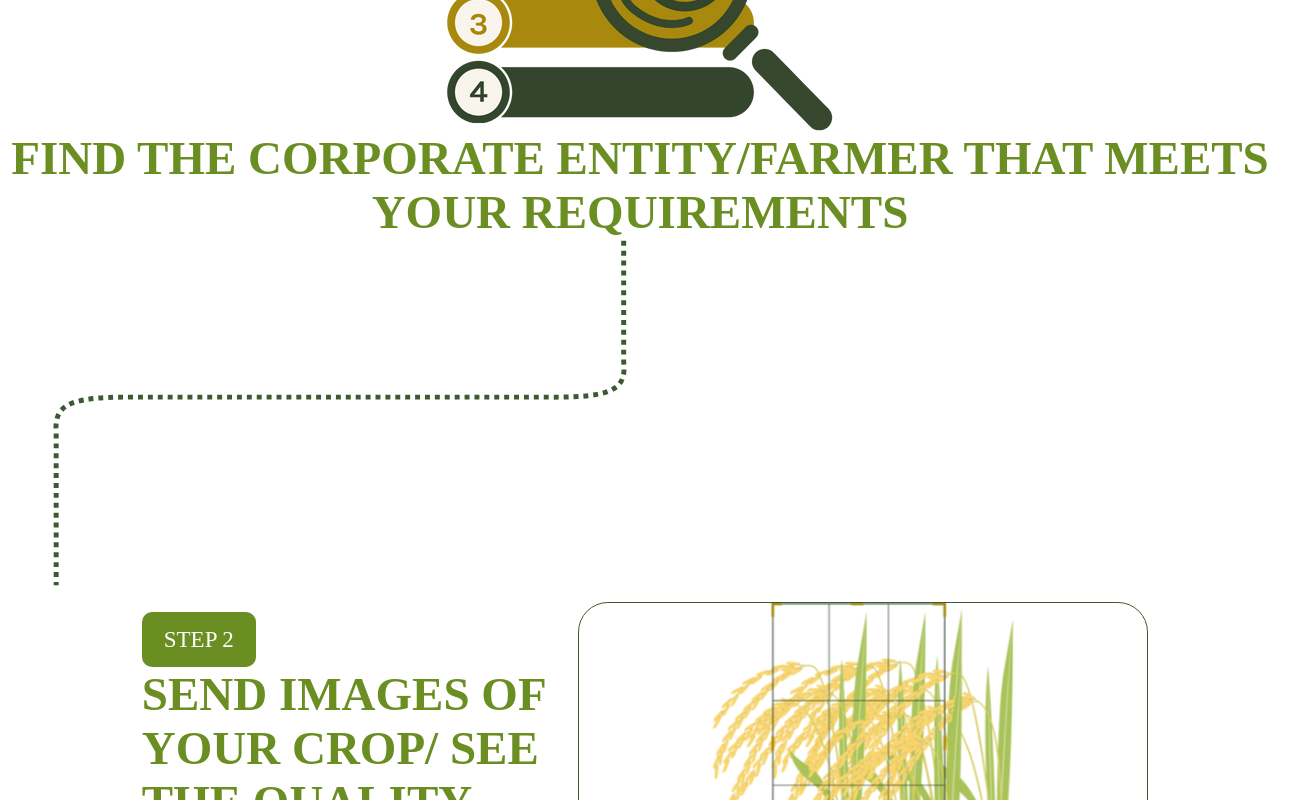
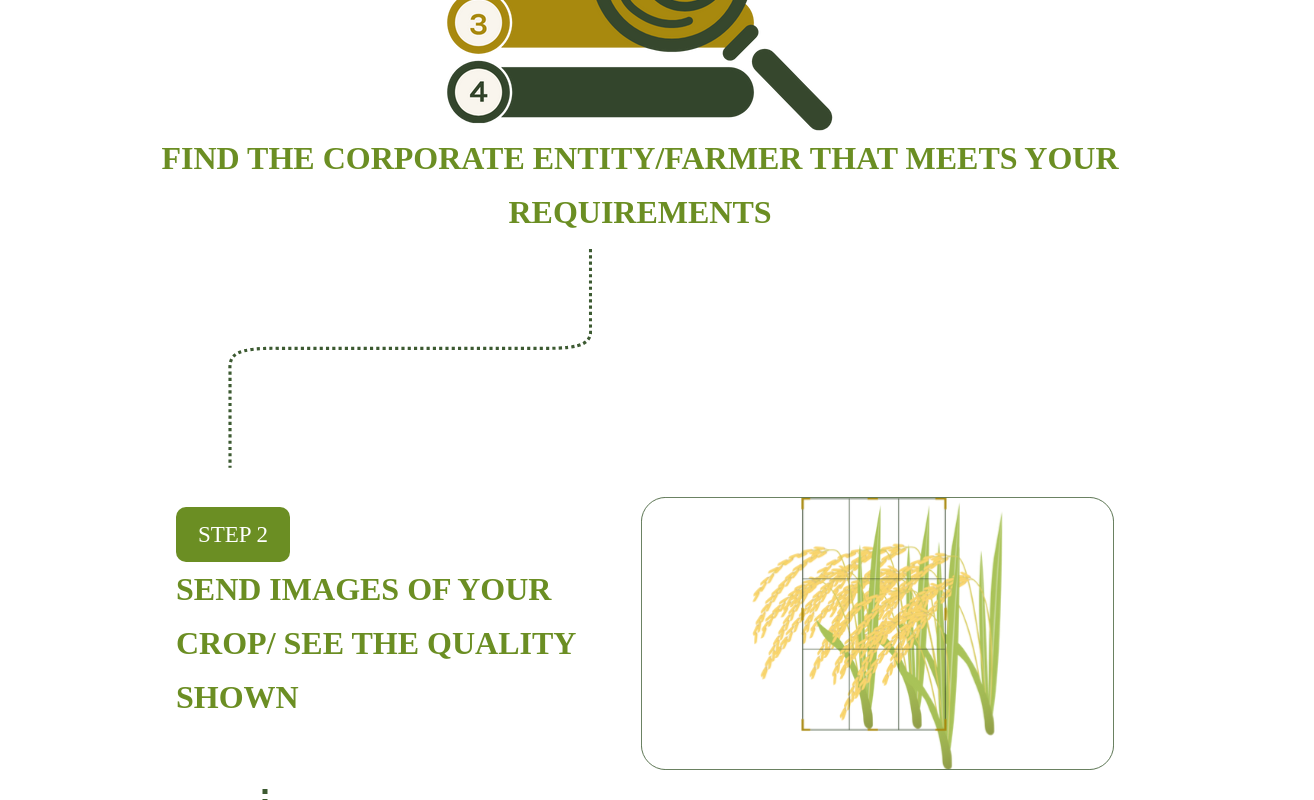
Before and after one commit to aarushsaboo/bsec-technologies, a Next.js app: page /platforms in a window 1280 px wide. Shown: the part 3720-4520 px from the top of the page, 1314 px wide, since content can reach past the window. Built offline with nearby package versions, Linux system fonts and the light colour scheme.

Commit message:
made everything except navbar responsive upto 1107px

```diff
--- a/app/components/platforms/Blogs/Blogs.module.css
+++ b/app/components/platforms/Blogs/Blogs.module.css
@@ -5,6 +5,7 @@
 justify-content: center;
 align-items: center;
 padding-bottom: 30px;
+flex-wrap: wrap;
 }
 
 .blogsP1{
@@ -51,3 +52,9 @@ background: var(--N6, #FFF);
   color: var(--Green, #6B8E23);
   padding-left: 22.5px;
 }
+
+@media screen and (max-width: 1178px) {
+  .blogCardContainer{
+    height: 760px;
+  }
+}
--- a/app/components/platforms/Services/Services.module.css
+++ b/app/components/platforms/Services/Services.module.css
@@ -64,3 +64,36 @@
   padding-left: 10px;
   transform: translateY(5px);
 }
+
+@media screen and (max-width: 1195px){
+  .servicesImage{
+    width: 100%;
+    max-width: 484px;
+  }
+  .servicesImage img{
+    width: 100%;
+    height: auto;
+    transform: translateY(100px);
+  }
+}
+
+@media screen and (max-width: 993px){
+  .services{
+  flex-wrap: wrap;
+  padding-top: 0;
+  }
+  .servicesImage{
+    display: block;
+    width: 100%;
+    height: 200px;
+    padding-bottom: 120px;
+  }
+  .servicesImage img{
+    transform: translateX( 200px);
+    height: 300px;
+    width: auto;
+  }
+  .servicesContainer{
+    clear: both;
+  }
+}
--- a/app/components/platforms/Steps/StepItem.js
+++ b/app/components/platforms/Steps/StepItem.js
@@ -6,12 +6,11 @@ const StepItem = ({ stepButton, stepHeading, stepImage }) => {
       <div className={styles.step}>
         <div className={styles.stepContent}>
           <button className={styles.stepsBtn}>{stepButton}</button>
-          <h1 className={styles.stepHeading}>
-            {stepHeading}
-          </h1>
+          <h1 className={styles.stepHeading}>{stepHeading}</h1>
         </div>
-
-        <img src={stepImage}></img>
+        <div className={styles.stepItemImageContainer}>
+          <img src={stepImage}></img>
+        </div>
       </div>
     )
 };
--- a/app/components/platforms/Steps/Steps.js
+++ b/app/components/platforms/Steps/Steps.js
@@ -15,22 +15,22 @@ const Steps = () => {
           <h1 className={styles.stepsMainHeading}>
             FIND THE CORPORATE ENTITY/FARMER THAT MEETS YOUR REQUIREMENTS
           </h1>
+          <div className={styles.stepsSvg1}>
             <svg
               xmlns="http://www.w3.org/2000/svg"
               width="580"
               height="348"
               viewBox="0 0 580 348"
               fill="none"
-            className={styles.stepsSvg1}
             >
               <path
                 d="M576.663 0V122.17C579.131 148.268 569.418 158.668 501.581 157.957H79.569C10.8213 157.334 1.41354 168.093 3.19268 194.362V348"
                 stroke="#3C5A31"
                 stroke-width="5"
                 stroke-dasharray="5 5"
-              className={styles.stepsSvg1Path}
               />
             </svg>
+          </div>
           {/* the div below is the same for steps 2,3,4 => create a component */}
           <Step234 />
         </div>
--- a/app/components/platforms/Steps/Steps.module.css
+++ b/app/components/platforms/Steps/Steps.module.css
@@ -7,6 +7,7 @@
   margin-top: 0;
   justify-content: center;
   align-items: center;
+  width: 100vw;
 }
 
 .stepsBtn{
@@ -51,12 +52,19 @@ align-self: stretch;
 
 /* steps svgs & paths */
 .stepsSvg1{
-width: 574px;
-height: 348px;
-flex-shrink: 0;
+/* width: 574px;
+height: 348px; */
+ padding: 10px;
+ width: 29.89%;
+  /* max-width: 574px; */
+  height: auto;
 transform: translateX(-300px);
 }
 
+.stepsSvg1 svg{
+  width: 100%;
+  height: auto;
+}
 .stepsSvg2{
   transform: translate(230px);
 }
@@ -89,6 +97,43 @@ line-height: 54.05px; /* 115% */
 align-self: stretch;
 }
 
-.stepsMain{
 
+@media screen and (max-width: 1365px){
+  .stepsMainHeading, .stepHeading{
+    font-size: 32px;
+  }
+  .stepsSvg1{
+    transform: translateX(-230px);
+  }
 }
+
+@media screen and (max-width: 1307px){
+  /* step small guy*/
+.stepItemImageContainer{
+  width: 100%;
+  max-width: 570px;
+  min-width: 430px;
+}
+.stepItemImageContainer img{
+  width: 100%;
+  height: auto;
+}
+}
+
+@media screen and (max-width: 1150px){
+
+  .stepsSvg1{
+    transform: translateX(-180px);
+  }
+  .stepItemImageContainer{
+  width: 100%;
+  max-width: 570px;
+  /* min-width: 430px; */
+  min-width: 235px;
+}
+
+.stepItemImageContainer img{
+  width: 100%;
+  height: auto;
+}
+}
```
Lines whose indentation alone changed are shown as unchanged.
